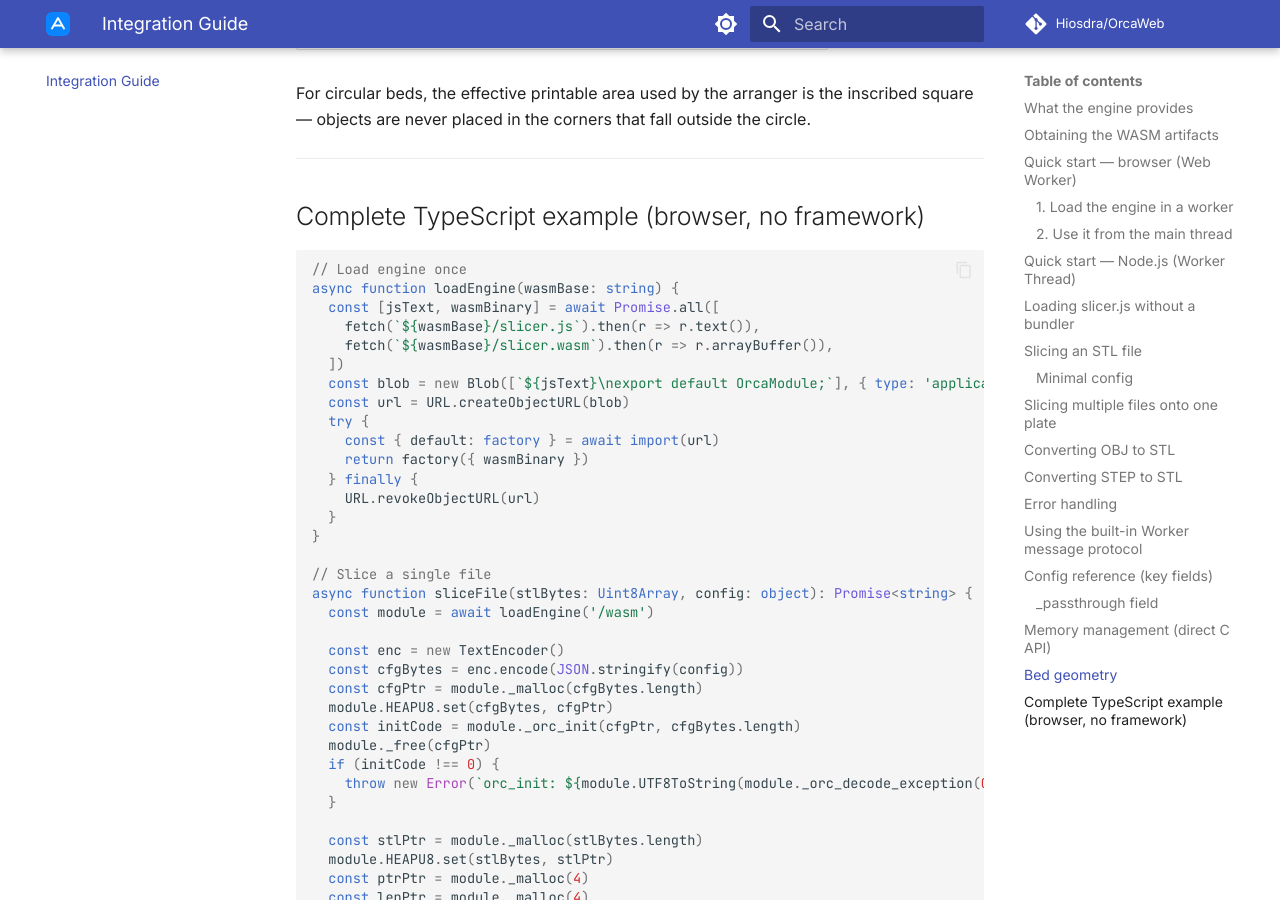
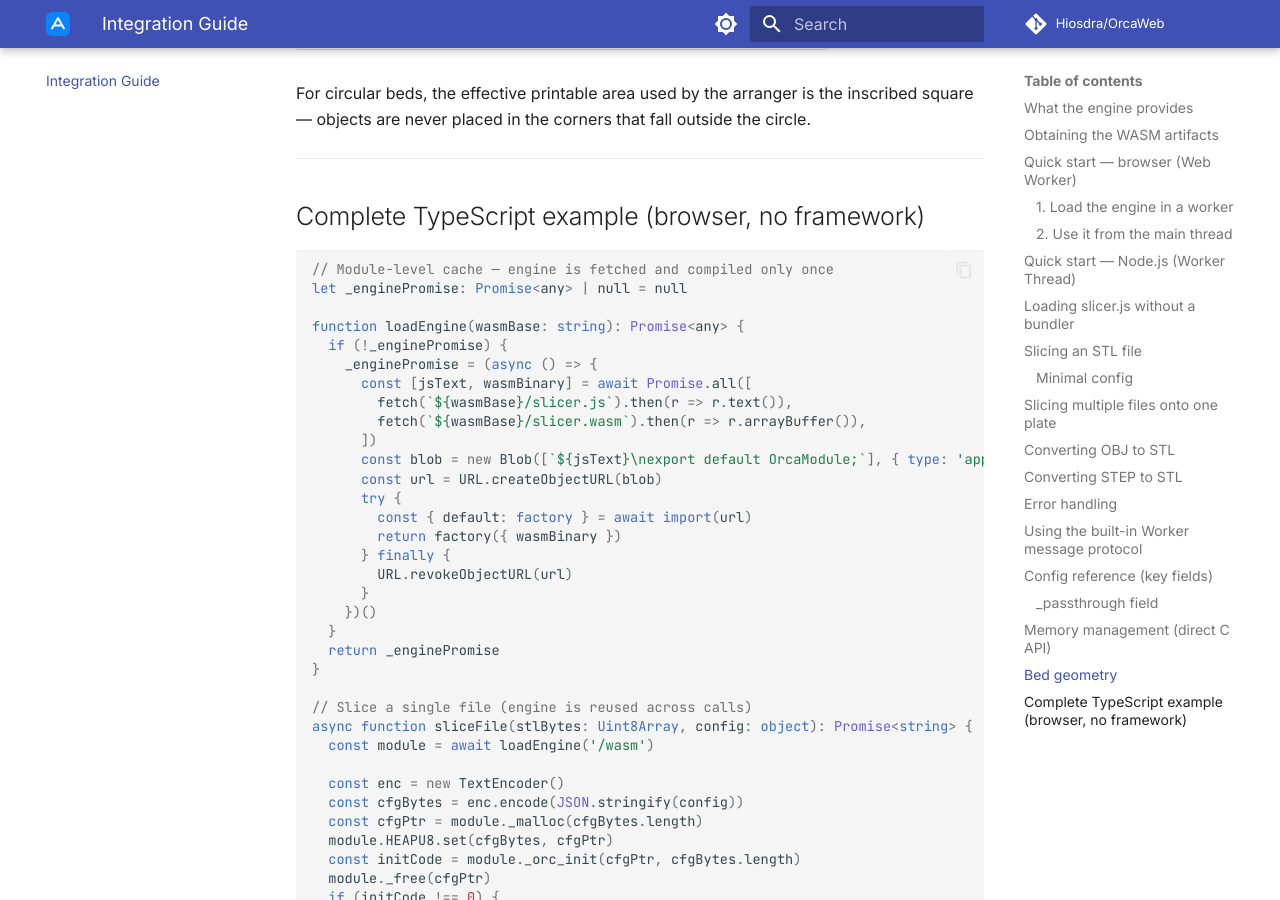
Before and after one commit to Hiosdra/OrcaWeb, an MkDocs documentation site: the page built from mkdocs-docs/integration.md, in a window 1280 px wide and 900 px high, scrolled down 9505 px. Built offline with MkDocs 1.6.1 and Material for MkDocs 9.7.7, drawn with Linux system fonts in a browser that asks for light colours; comment, search, counter and statistics services are not loaded; some of the changed text lies outside the part shown.

Commit message:
docs(integration): fix two bugs in code examples
- Node.js snippet: pass Buffer directly to HEAPU8.set() instead of
  new Uint8Array(stl.buffer). Node Buffers allocated from the pool have
  a non-zero byteOffset so stl.buffer covers the entire pool, leading
  to an out-of-bounds WASM heap write. Buffer extends Uint8Array so
  passing it directly is safe.
- Browser snippet: cache the engine Promise at module level so
  loadEngine() fetches and compiles the 29 MB WASM binary only once
  across multiple sliceFile() calls.

Co-Authored-By: Claude Sonnet 4.6 <noreply@anthropic.com>
Claude-Session: https://claude.ai/code/session_016ZQJMtbmTm1stYGtcUg8XN

````diff
--- a/mkdocs-docs/integration.md
+++ b/mkdocs-docs/integration.md
@@ -436,23 +436,30 @@ For circular beds, the effective printable area used by the arranger is the insc
 ## Complete TypeScript example (browser, no framework)
 
 ```typescript
-// Load engine once
-async function loadEngine(wasmBase: string) {
-  const [jsText, wasmBinary] = await Promise.all([
-    fetch(`${wasmBase}/slicer.js`).then(r => r.text()),
-    fetch(`${wasmBase}/slicer.wasm`).then(r => r.arrayBuffer()),
-  ])
-  const blob = new Blob([`${jsText}\nexport default OrcaModule;`], { type: 'application/javascript' })
-  const url = URL.createObjectURL(blob)
-  try {
-    const { default: factory } = await import(url)
-    return factory({ wasmBinary })
-  } finally {
-    URL.revokeObjectURL(url)
+// Module-level cache — engine is fetched and compiled only once
+let _enginePromise: Promise<any> | null = null
+
+function loadEngine(wasmBase: string): Promise<any> {
+  if (!_enginePromise) {
+    _enginePromise = (async () => {
+      const [jsText, wasmBinary] = await Promise.all([
+        fetch(`${wasmBase}/slicer.js`).then(r => r.text()),
+        fetch(`${wasmBase}/slicer.wasm`).then(r => r.arrayBuffer()),
+      ])
+      const blob = new Blob([`${jsText}\nexport default OrcaModule;`], { type: 'application/javascript' })
+      const url = URL.createObjectURL(blob)
+      try {
+        const { default: factory } = await import(url)
+        return factory({ wasmBinary })
+      } finally {
+        URL.revokeObjectURL(url)
+      }
+    })()
   }
+  return _enginePromise
 }
 
-// Slice a single file
+// Slice a single file (engine is reused across calls)
 async function sliceFile(stlBytes: Uint8Array, config: object): Promise<string> {
   const module = await loadEngine('/wasm')
 
````
Also changed, not shown: other parts of mkdocs-docs/integration.md (+1 -1 lines).
